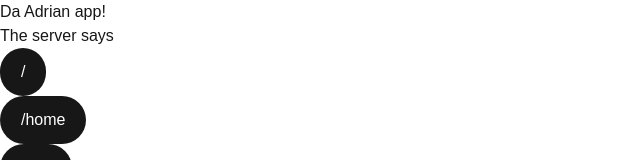
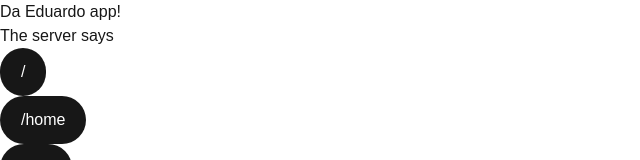
Before and after one commit to utad-proyectos-3-impresora-carnes/web, a Next.js app in the folder web-gestion-carnes/: page / in a window 1280 px wide. Shown: the top 160 px of the page, without its empty margins (0-640 px from the left). Built offline with nearby package versions, Linux system fonts and the light colour scheme.

Commit message:
Example merge conflict

```diff
--- a/web-gestion-carnes/src/app/page.js
+++ b/web-gestion-carnes/src/app/page.js
@@ -29,7 +29,7 @@ export default function Home() {
 
 	return (
 		<div>
-			<h1>Da Adrian app!</h1>
+			<h1>Da Eduardo app!</h1>
 			<p>The server says {serverAnswer}</p>
 			<button className="rounded-full border border-solid border-transparent transition-colors flex items-center justify-center bg-foreground text-background gap-2 hover:bg-[#383838] dark:hover:bg-[#ccc] text-sm sm:text-base h-10 sm:h-12 px-4 sm:px-5" onClick={() => askServer("")}>/</button>
 			<button className="rounded-full border border-solid border-transparent transition-colors flex items-center justify-center bg-foreground text-background gap-2 hover:bg-[#383838] dark:hover:bg-[#ccc] text-sm sm:text-base h-10 sm:h-12 px-4 sm:px-5" onClick={() => askServer("home")}>/home</button>
```
